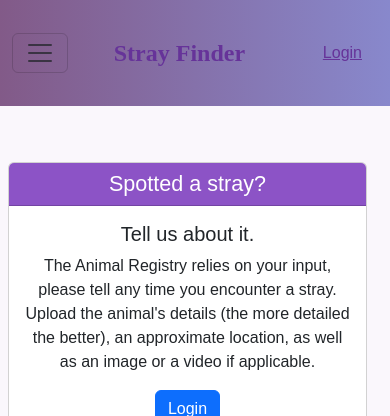
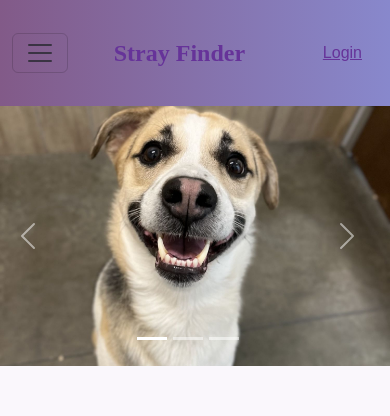
Before and after one commit to csci-499-fa24/Stray-Finder, a Next.js app in the folder client/: page / in a window 390 px wide. Shown: the top 416 px of the page. Built offline with nearby package versions, Linux system fonts and the light colour scheme; no server answers.

Commit message:
slideshow added, and horizontal sidebar fix attempt

```diff
--- a/client/app/components/layouts/Navbar/Navbar.js
+++ b/client/app/components/layouts/Navbar/Navbar.js
@@ -2,6 +2,8 @@
 import Link from 'next/link'
 import useAuth from '@/app/hooks/useAuth'
 import { Background } from 'react-parallax';
+
+
 
 const Navbar = () => {
     const { isAuthenticated, user } = useAuth()
--- /dev/null
+++ b/client/app/components/layouts/Slideshow/Slideshow.css
@@ -0,0 +1,17 @@
+.carousel-caption {
+    border: 2px solid white; /* Creates the hollow box border */
+    padding: 15px; /* Adds space inside the box */
+    display: inline-block; /* Makes sure the box fits tightly around the text */
+    background-color: rgba(0, 0, 0, 0.5); /* Optional: Adds a semi-transparent background for better text readability */
+    border-radius: 10px; /* Rounds the corners of the box */
+  }
+
+  .carousel-caption h5,
+  .carousel-caption p {
+    color: white; /* Ensures the text is visible over the image */
+    margin: 5px 0; /* Adds some spacing between elements */
+  }
+
+  .carousel-caption button {
+    margin-top: 10px; /* Adds space between the text and button */
+  }
--- /dev/null
+++ b/client/app/components/layouts/Slideshow/Slideshow.js
@@ -0,0 +1,93 @@
+import React from 'react';
+import Navbar from "@/app/components/layouts/Navbar/Navbar";
+// Ensure Bootstrap CSS is imported
+import "./slideshow.css"
+
+
+const Slideshow = () => {
+  return (
+    <div id="carouselExampleIndicators" className="carousel slide" data-bs-ride="carousel" >
+      {/* <Navbar /> */}
+
+
+      {/* Indicators */}
+      <div className="carousel-indicators">
+        <button
+          type="button"
+          data-bs-target="#carouselExampleIndicators"
+          data-bs-slide-to="0"
+          className="active"
+          aria-current="true"
+          aria-label="Slide 1"
+        ></button>
+        <button
+          type="button"
+          data-bs-target="#carouselExampleIndicators"
+          data-bs-slide-to="1"
+          aria-label="Slide 2"
+        ></button>
+        <button
+          type="button"
+          data-bs-target="#carouselExampleIndicators"
+          data-bs-slide-to="2"
+          aria-label="Slide 3"
+        ></button>
+      </div>
+
+      {/* Slideshow content */}
+      <div className="carousel-inner" style = {{width : '100vw'}}>
+        {/* Slide 1 */}
+        <div className="carousel-item active" >
+          <img src="/stray6.jpeg" className="d-block w-100" alt="First Slide" />
+          <div className="carousel-caption d-none d-md-block" >
+            <h5>Welcome to Stray Finder</h5>
+            <p>Helping you reunite with your furry friends!</p>
+            <button className="btn btn-primary">Learn More</button>
+          </div>
+        </div>
+
+        {/* Slide 2 */}
+        <div className="carousel-item">
+          <img src="/stray5.webp" className="d-block w-100" alt="Second Slide" slide = {{width : '100vw'}}/>
+          <div className="carousel-caption d-none d-md-block">
+            <h5>Report a Lost Pet</h5>
+            <p>Let others know if you've lost your pet.</p>
+            <button className="btn btn-secondary">Report Now</button>
+          </div>
+        </div>
+
+        {/* Slide 3 */}
+        <div className="carousel-item">
+          <img src="/stray4.webp" className="d-block w-100" alt="Third Slide" slide = {{width : '100vw'}}/>
+          <div className="carousel-caption d-none d-md-block" >
+            <h5>Found a Stray?</h5>
+            <p>Help bring pets home by reporting them.</p>
+            <button className="btn btn-success">Report Found Pet</button>
+          </div>
+        </div>
+      </div>
+
+      {/* Navigation buttons */}
+      <button
+        className="carousel-control-prev"
+        type="button"
+        data-bs-target="#carouselExampleIndicators"
+        data-bs-slide="prev"
+      >
+        <span className="carousel-control-prev-icon" aria-hidden="true"></span>
+        <span className="visually-hidden">Previous</span>
+      </button>
+      <button
+        className="carousel-control-next"
+        type="button"
+        data-bs-target="#carouselExampleIndicators"
+        data-bs-slide="next"
+      >
+        <span className="carousel-control-next-icon" aria-hidden="true"></span>
+        <span className="visually-hidden">Next</span>
+      </button>
+    </div>
+  );
+};
+
+export default Slideshow;
--- a/client/app/contact/page.js
+++ b/client/app/contact/page.js
@@ -1,7 +1,7 @@
 import Navbar from '../components/layouts/Navbar/Navbar'
 import Footer from '../components/layouts/Footer'
 import styles from './contact.module.css'; // Import your CSS module
-
+import Slideshow from './components/layouts/Slideshow'
 
 const ContactPage = () => {
     return (
--- a/client/app/globals.css
+++ b/client/app/globals.css
@@ -22,6 +22,10 @@
     --purple-18: hsl(270, 50%, 95%);
     --purple-19: hsl(270, 50%, 98%);
     --purple-20: hsl(270, 50%, 100%);
+}
+
+body {
+    overflow-x: hidden;
 }
 
 .stray-finder-logo {
--- a/client/app/page.js
+++ b/client/app/page.js
@@ -6,12 +6,14 @@ import Breadcrumb from './components/Miscellaneous/BreadCrumb'
 import SpottedStrayCard from './components/cards/SpottedStrayCard'
 import FeaturedStrays from './components/cards/FeaturedStrays'
 import Footer from './components/layouts/Footer'
+import Slideshow from './components/layouts/Slideshow/Slideshow'
 
 export default function Home() {
     return (
         <div>
             <Navbar />
             {/*<Breadcrumb />*/}
+            <Slideshow />
             <SpottedStrayCard />
             <FeaturedStrays />
             <Footer />
```
